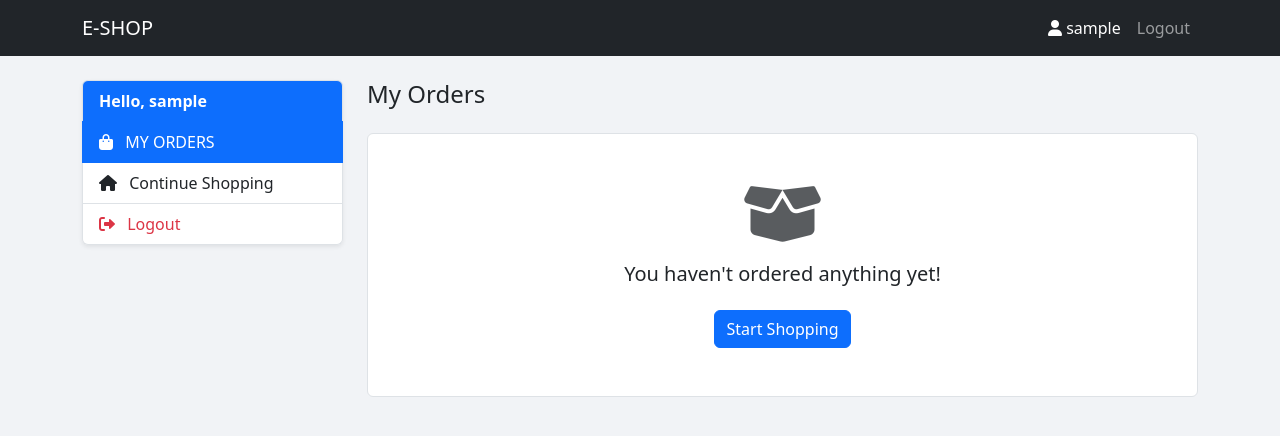
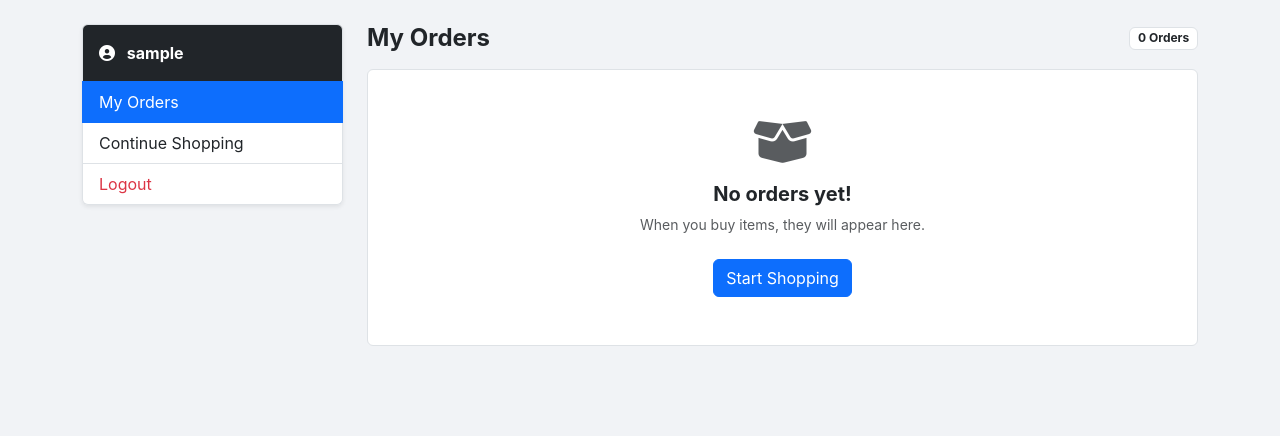
Before and after one commit to glmarshad558-bot/evia-shop, a Flask app: template templates/profile.html in a window 1280 px wide. Shown: the top 436 px of the page. Run offline with Flask 3, Linux system fonts and the light colour scheme; the template is opened without the code that fills it, so the values that code supplies are empty; the visitor is signed in with stand-in values (Sample User, id 1).

Commit message:
Update profile.html

```diff
--- a/templates/profile.html
+++ b/templates/profile.html
@@ -2,108 +2,129 @@
 <html lang="en">
 <head>
     <meta charset="UTF-8">
+    <meta name="viewport" content="width=device-width, initial-scale=1.0, maximum-scale=1.0, user-scalable=no">
     <title>My Account | E-Shop</title>
     <link href="https://cdn.jsdelivr.net/npm/bootstrap@5.3.0/dist/css/bootstrap.min.css" rel="stylesheet">
     <link rel="stylesheet" href="https://cdnjs.cloudflare.com/ajax/libs/font-awesome/6.0.0/css/all.min.css">
     <style>
-        body { background-color: #f1f3f6; }
-        .order-card { background: white; border-radius: 8px; border: 1px solid #dbdbdb; margin-bottom: 20px; padding: 20px; }
-        .status-dot { height: 10px; width: 10px; background-color: #26a541; border-radius: 50%; display: inline-block; margin-right: 5px; }
+        body { background-color: #f1f3f6; font-family: 'Inter', sans-serif; overflow-x: hidden; }
+
+        /* MOBILE TOP NAV (Like your Admin page) */
+        .sidebar-mobile { background: #1a252f; padding: 10px 0; position: sticky; top: 0; z-index: 1000; box-shadow: 0 2px 10px rgba(0,0,0,0.1); }
+        .sidebar-nav { display: flex; flex-wrap: nowrap; overflow-x: auto; padding: 0 15px; -webkit-overflow-scrolling: touch; }
+        .sidebar-nav::-webkit-scrollbar { display: none; }
+        .sidebar-nav a { color: #bdc3c7; text-decoration: none; white-space: nowrap; padding: 8px 15px; margin-right: 10px; border-radius: 8px; font-size: 13px; border: 1px solid #34495e; flex: 0 0 auto; }
+        .sidebar-nav a.active { background: #3498db; color: white; border-color: #3498db; }
+
+        /* ORDER CARDS */
+        .order-card { background: white; border-radius: 12px; border: none; box-shadow: 0 2px 8px rgba(0,0,0,0.06); margin-bottom: 15px; padding: 15px; }
+        .status-dot { height: 8px; width: 8px; background-color: #26a541; border-radius: 50%; display: inline-block; margin-right: 5px; }
+
+        /* DESKTOP SIDEBAR */
+        @media (min-width: 768px) {
+            .sidebar-mobile { display: none; }
+            .desktop-sidebar { position: sticky; top: 20px; }
+        }
+        @media (max-width: 767px) {
+            .desktop-sidebar { display: none; }
+            .main-content { padding-top: 20px; }
+        }
     </style>
 </head>
 <body>
 
-<nav class="navbar navbar-expand-lg navbar-dark bg-dark mb-4">
-    <div class="container">
-        <a class="navbar-brand" href="/">E-SHOP</a>
-        <div class="navbar-nav ms-auto">
-            <a class="nav-link text-white" href="/profile"><i class="fa fa-user"></i> {{ current_user.username }}</a>
-            <a class="nav-link" href="/logout">Logout</a>
-        </div>
+<div class="sidebar-mobile">
+    <div class="sidebar-nav">
+        <a href="/" class="text-warning"><i class="fa fa-home"></i> Home</a>
+        <a href="/profile" class="active"><i class="fa fa-shopping-bag"></i> My Orders</a>
+        <a href="/logout" class="text-danger"><i class="fa fa-sign-out-alt"></i> Logout</a>
     </div>
-</nav>
+</div>
 
-<div class="container">
+<div class="container mt-md-4 main-content">
     <div class="row">
-        <div class="col-md-3">
-            <div class="list-group shadow-sm">
-                <div class="list-group-item bg-primary text-white fw-bold">
-                    Hello, {{ current_user.username }}
+        <div class="col-md-3 desktop-sidebar">
+            <div class="list-group shadow-sm border-0">
+                <div class="list-group-item bg-dark text-white fw-bold py-3">
+                    <i class="fa fa-user-circle me-2"></i> {{ current_user.username }}
                 </div>
-                <a href="/profile" class="list-group-item list-group-item-action active">
-                    <i class="fa fa-shopping-bag me-2"></i> MY ORDERS
-                </a>
-                <a href="/" class="list-group-item list-group-item-action">
-                    <i class="fa fa-home me-2"></i> Continue Shopping
-                </a>
-                <a href="/logout" class="list-group-item list-group-item-action text-danger">
-                    <i class="fa fa-sign-out-alt me-2"></i> Logout
-                </a>
+                <a href="/profile" class="list-group-item list-group-item-action active">My Orders</a>
+                <a href="/" class="list-group-item list-group-item-action">Continue Shopping</a>
+                <a href="/logout" class="list-group-item list-group-item-action text-danger">Logout</a>
             </div>
         </div>
 
         <div class="col-md-9">
-            <h4 class="mb-4">My Orders</h4>
+            <div class="d-flex justify-content-between align-items-center mb-3 px-2 px-md-0">
+                <h4 class="fw-bold m-0">My Orders</h4>
+                <span class="badge bg-white text-dark border">{{ orders|length }} Orders</span>
+            </div>
+
+            {% with messages = get_flashed_messages() %}
+              {% if messages %}
+                {% for message in messages %}
+                  <div class="alert alert-success border-0 shadow-sm py-2 small mb-3 mx-2 mx-md-0">{{ message }}</div>
+                {% endfor %}
+              {% endif %}
+            {% endwith %}
 
             {% if orders %}
                 {% for order in orders %}
-                <div class="order-card shadow-sm">
+                <div class="order-card mx-2 mx-md-0">
                     <div class="d-flex justify-content-between align-items-center border-bottom pb-2 mb-3">
+                        <span class="text-muted small fw-bold">#ORD-{{ order.id }}</span>
                         <div>
-                            <span class="text-muted small">Order ID: #ORD-00{{ order.id }}</span>
-                        </div>
-                        <div>
-                            <span class="status-dot"></span>
-                            <span class="small fw-bold text-success">Order Placed</span>
+                            {% if order.status == "Return Requested" %}
+                                <span class="small fw-bold text-danger">Return Pending</span>
+                            {% else %}
+                                <span class="status-dot"></span>
+                                <span class="small fw-bold text-success">Placed</span>
+                            {% endif %}
                         </div>
                     </div>
 
-                    <div class="row">
-                        <div class="col-md-8">
-                            <p class="mb-1 fw-bold">Items Ordered:</p>
-                            <p class="text-muted small">{{ order.product_details }}</p>
+                    <div class="mb-3">
+                        <p class="small text-dark mb-1 fw-bold">Items Details:</p>
+                        <p class="text-muted small mb-0" style="line-height: 1.4;">{{ order.product_details }}</p>
+                    </div>
+
+                    <div class="d-flex justify-content-between align-items-end">
+                        <div>
+                            <p class="mb-0 text-muted small">Total Paid</p>
+                            <h5 class="fw-bold text-primary mb-0">₹{{ order.total_price }}</h5>
                         </div>
-                        <div class="col-md-4 text-end">
-                            <p class="mb-0 text-muted small">Total Amount</p>
-                            <h5 class="fw-bold">₹{{ order.total_price }}</h5>
+
+                        <div class="d-flex gap-2">
+                            {% if order.status != "Return Requested" %}
+                                <a href="{{ url_for('cancel_order', id=order.id) }}"
+                                   class="btn btn-sm btn-outline-danger px-3"
+                                   onclick="return confirm('Cancel this order?')">
+                                   Cancel
+                                </a>
+                                <a href="{{ url_for('return_order', id=order.id) }}"
+                                   class="btn btn-sm btn-primary px-3"
+                                   onclick="return confirm('Request return?')">
+                                   Return
+                                </a>
+                            {% else %}
+                                <button class="btn btn-sm btn-secondary disabled" disabled>Processing...</button>
+                            {% endif %}
                         </div>
                     </div>
                 </div>
                 {% endfor %}
             {% else %}
-                <div class="bg-white p-5 text-center rounded border">
-                    <i class="fa fa-box-open fa-4x text-muted mb-3"></i>
-                    <h5>You haven't ordered anything yet!</h5>
-                    <a href="/" class="btn btn-primary mt-3">Start Shopping</a>
+                <div class="bg-white p-5 text-center rounded border mx-2 mx-md-0">
+                    <i class="fa fa-box-open fa-3x text-muted mb-3"></i>
+                    <h5 class="fw-bold">No orders yet!</h5>
+                    <p class="text-muted small">When you buy items, they will appear here.</p>
+                    <a href="/" class="btn btn-primary mt-2">Start Shopping</a>
                 </div>
             {% endif %}
         </div>
     </div>
 </div>
-{% for order in orders %}
-<div class="order-card shadow-sm border p-3 mb-3 bg-white">
-    <div class="d-flex justify-content-between align-items-center mb-2">
-        <h6 class="fw-bold">Order #ORD-{{ order.id }}</h6>
-        <span class="badge bg-success">Placed</span>
-    </div>
 
-    <p class="small text-muted mb-2">{{ order.product_details }}</p>
-    <p class="fw-bold text-primary">Total: ₹{{ order.total_price }}</p>
-
-    <div class="mt-3">
-        <a href="/cancel_order/{{ order.id }}"
-           class="btn btn-sm btn-outline-danger me-2"
-           onclick="return confirm('Are you sure you want to cancel this order?')">
-           <i class="fa fa-times"></i> Cancel Order
-        </a>
-
-        <a href="/return_order/{{ order.id }}"
-           class="btn btn-sm btn-outline-secondary"
-           onclick="return confirm('Request a return for this item?')">
-           <i class="fa fa-undo"></i> Return Item
-        </a>
-    </div>
-</div>
-{% endfor %}
+<script src="https://cdn.jsdelivr.net/npm/bootstrap@5.3.0/dist/js/bootstrap.bundle.min.js"></script>
 </body>
 </html>
```
